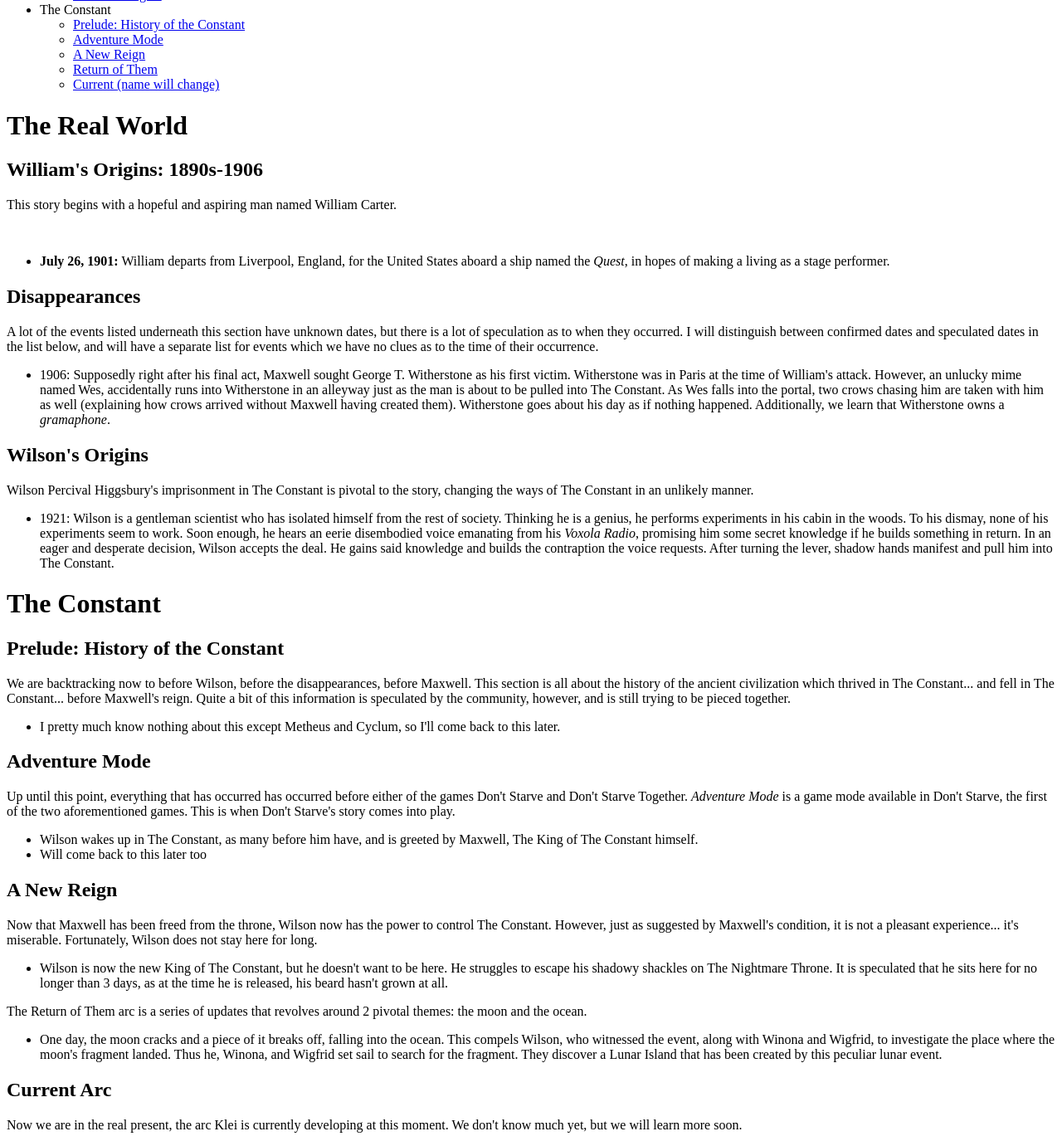
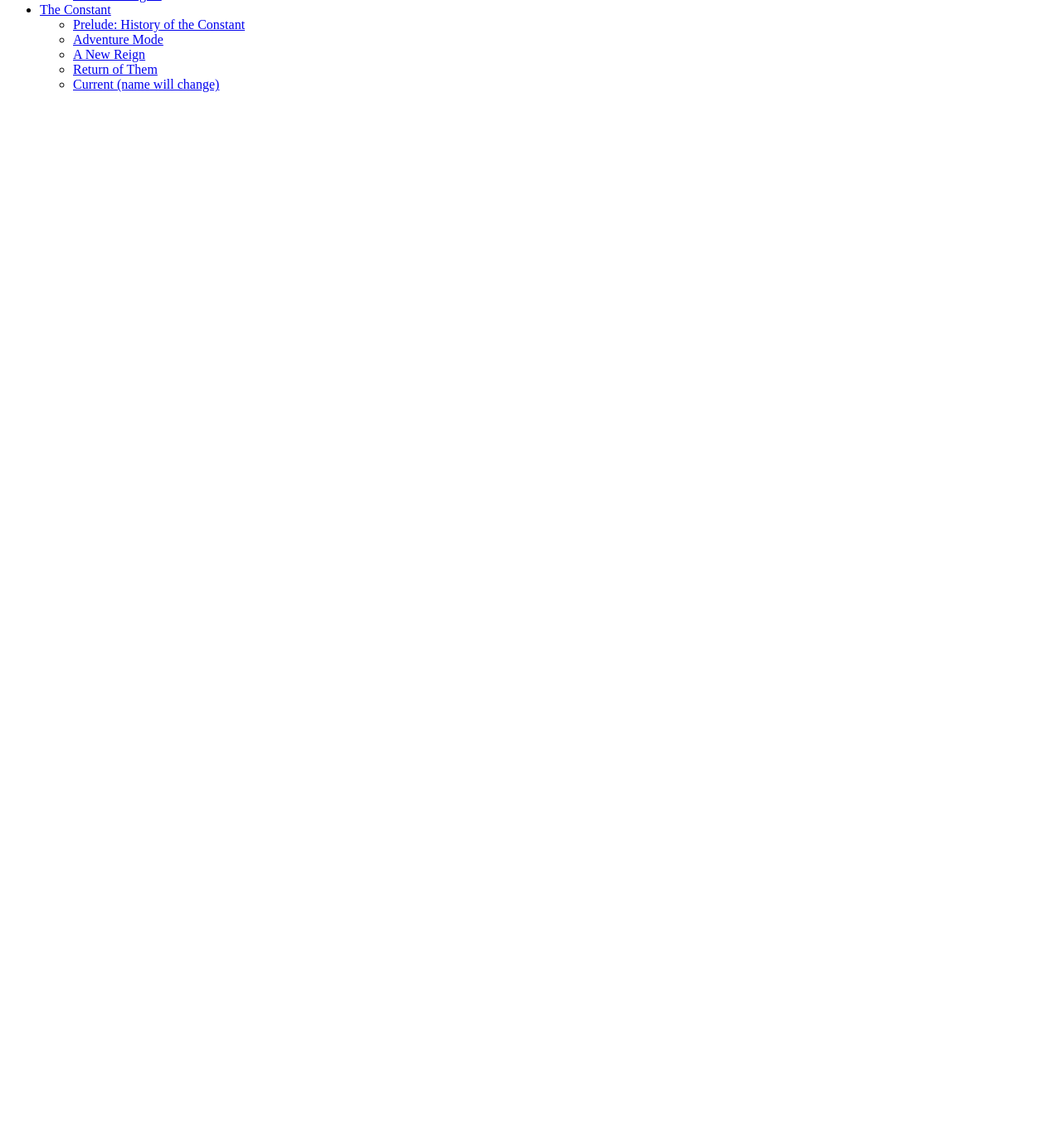
Before and after one commit to 600021860/loreDST, a plain HTML site: page index.html in a window 1280 px wide. Shown: the part 296-1677 px from the top of the page at 83% size. After the commit the page ends 800 px from the top, so only its background shows below. Drawn offline with Linux system fonts and the light colour scheme.

Commit message:
linking pages

```diff
--- a/index.html
+++ b/index.html
@@ -21,12 +21,12 @@
 <div id="table_of_contents">
     <h1>Table of Contents</h1>
     <ul>
-        <li>The Real World<ul>
+        <li><a href="the_real_world.html">The Real World</a><ul>
             <li><a href="#william-origin">William's Origins</a></li>
             <li><a href="#dissapearance-era">Disappearances</a></li>
             <li><a href="#wilson-origin">Wilson's Origins</a></li>
         </ul></li>
-        <li>The Constant<ul>
+        <li><a href="the_constant.html">The Constant</a><ul>
             <li><a href="#constant-prelude">Prelude: History of the Constant</a></li>
             <li><a href="#adventure-mode">Adventure Mode</a></li>
             <li><a href="#a-new-reign">A New Reign</a></li>
@@ -35,87 +35,6 @@
         </ul></li>
     </ul>
 </div>
-<!--the first sector: the lore from the real world-->
-<div id="plot_of_the_real_world">
-    <h1>The Real World</h1>
-
-    <!--how the story begins: with William Carter-->
-    <h2>William's Origins: 1890s-1906</h2>
-    <p>This story begins with a hopeful and aspiring man named <span>William Carter</span>.</p><br>
-    <ul>
-        <li><b>July 26, 1901:</b> William departs from Liverpool, England, for the United States aboard a ship named
-            the <i>Quest</i>, in hopes of making a living as a stage performer.</li>
-    </ul>
-
-    <!--after the earthquake, the string of disappearances that occurs afterward-->
-    <h2>Disappearances</h2>
-    <p>A lot of the events listed underneath this section have unknown dates, but there is a lot of speculation as to when they occurred.
-        I will distinguish between confirmed dates and speculated dates in the list below, and will have a separate list for events which we have no
-        clues as to the time of their occurrence.</p>
-    <ul>
-        <li>1906: Supposedly right after his final act, Maxwell sought George T. Witherstone as his first victim. Witherstone was in Paris at the time
-            of William's attack. However, an unlucky mime named <span>Wes</span>, accidentally runs into Witherstone in an alleyway just as the man is
-            about to be pulled into The Constant. As Wes falls into the portal, two crows chasing him are taken with him as well (explaining how crows
-            arrived without Maxwell having created them). Witherstone goes about his day as if nothing happened. Additionally, we learn that Witherstone
-            owns a <i>gramaphone</i>.</li>
-    </ul>
-
-    <!--how Wilson made it into The Constant-->
-    <h2>Wilson's Origins</h2>
-    <p><span>Wilson Percival Higgsbury</span>'s imprisonment in The Constant is pivotal to the story, changing the ways of The Constant in an unlikely
-        manner.</p>
-    <ul>
-        <li>1921: Wilson is a gentleman scientist who has isolated himself from the rest of society. Thinking he is a genius, he performs experiments in
-            his cabin in the woods. To his dismay, none of his experiments seem to work. Soon enough, he hears an eerie disembodied voice emanating from
-            his <i>Voxola Radio</i>, promising him some secret knowledge if he builds something in return. In an eager and desperate decision, Wilson
-            accepts the deal. He gains said knowledge and builds the contraption the voice requests. After turning the lever, shadow hands manifest and
-            pull him into The Constant.</li>
-    </ul>
-
-</div>
-<!--the second sector: the lore from the constant-->
-<div id="plot_of_the_constant">
-    <h1>The Constant</h1>
-
-    <!--a prelude to everything-->
-    <h2>Prelude: History of the Constant</h2>
-    <p>We are backtracking now to before Wilson, before the disappearances, before Maxwell. This section is all about the history of the ancient civilization
-        which thrived in The Constant... and fell in The Constant... before Maxwell's reign. Quite a bit of this information is speculated by the community,
-        however, and is still trying to be pieced together.</p>
-    <ul>
-        <li>I pretty much know nothing about this except Metheus and Cyclum, so I'll come back to this later.</li>
-    </ul>
-
-    <!--going back to the present, here is Adventure Mode-->
-    <h2>Adventure Mode</h2>
-    <p>Up until this point, everything that has occurred has occurred before either of the games <span>Don't Starve</span> and <span>Don't Starve Together</span>.
-        <i>Adventure Mode</i> is a game mode available in Don't Starve, the first of the two aforementioned games. This is when Don't Starve's story comes into play.</p>
-    <ul>
-        <li>Wilson wakes up in The Constant, as many before him have, and is greeted by Maxwell, The King of The Constant himself.</li>
-        <li>Will come back to this later too</li>
-    </ul>
-
-    <!--the shift from Wilson's ephemeral reign to Charlie's reign-->
-    <h2>A New Reign</h2>
-    <p>Now that Maxwell has been freed from the throne, Wilson now has the power to control The Constant. However, just as suggested by Maxwell's condition, it is not a
-        pleasant experience... it's miserable. Fortunately, Wilson does not stay here for long.</p>
-    <ul>
-        <li>Wilson is now the new King of The Constant, but he doesn't want to be here. He struggles to escape his shadowy shackles on The Nightmare Throne. It is
-            speculated that he sits here for no longer than 3 days, as at the time he is released, his beard hasn't grown at all.</li>
-    </ul>
-
-    <!--the ROT arc reveals some new things about Charlie and the light vs shadow war-->
-    <p>The Return of Them arc is a series of updates that revolves around 2 pivotal themes: the moon and the ocean.</p>
-    <ul>
-        <li>One day, the moon cracks and a piece of it breaks off, falling into the ocean. This compels Wilson, who witnessed the event, along with Winona and Wigfrid,
-            to investigate the place where the moon's fragment landed. Thus he, Winona, and Wigfrid set sail to search for the fragment. They discover a Lunar Island
-            that has been created by this peculiar lunar event.</li>
-    </ul>
-
-    <!--this arc is still going on rn-->
-    <h2>Current Arc</h2>
-    <p>Now we are in the real present, the arc Klei is currently developing at this moment. We don't know much yet, but we will learn more soon.</p>
-</div>
 </body>
 
 </html>
```
Also changed, not shown: the_constant.html (+1 -0 lines), the_real_world.html (+1 -0 lines).
